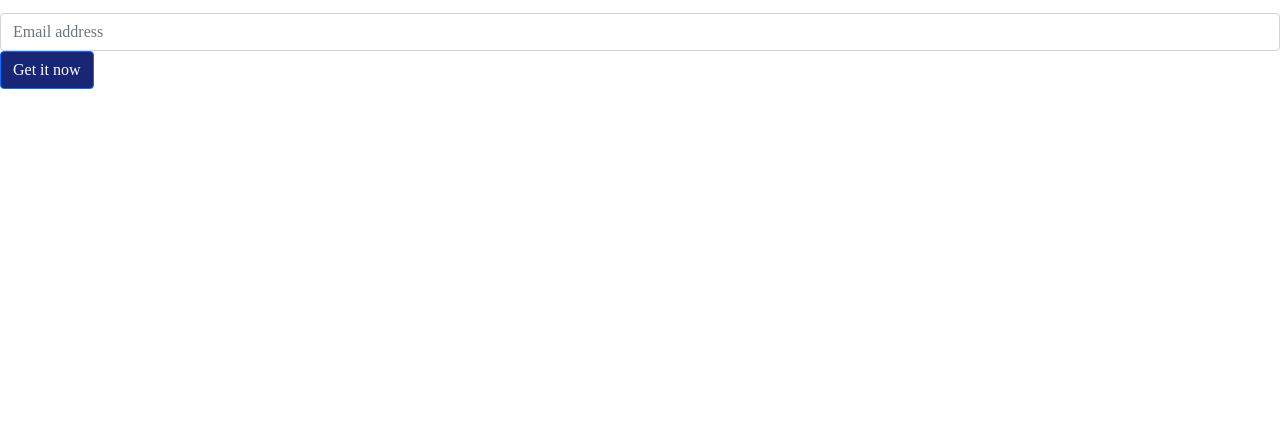
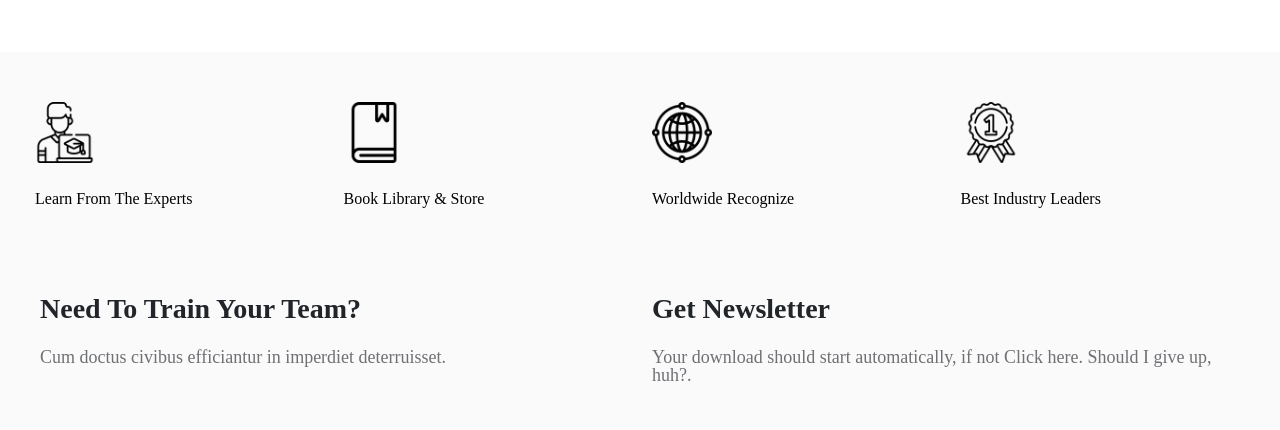
Before and after one commit to MelikovaS/Edumy, a plain HTML site: page index.html in a window 1280 px wide. Shown: the part 2310-2740 px from the top of the page. Before the commit the page ends 2399 px from the top, so only its background shows below. Drawn offline with nearby package versions, Linux system fonts and the light colour scheme.

Commit message:
duzelishler edildi

```diff
--- a/assets/css/style.css
+++ b/assets/css/style.css
@@ -42,7 +42,7 @@ a{
 .kart {
     display: flex;
     justify-content: space-between;
-    padding-top: 40px;
+    padding: 40px 35px;
 
 }
 
@@ -83,8 +83,8 @@ font-size: 18px;
 }
 
 .image1{
- border-radius: 15px;
- transition: all 0.3s ease;
+    border-radius: 15px;
+    transition: all 0.3s ease;
 
 }
 .image2{
@@ -175,7 +175,8 @@ font-size: 18px;
 .welcome{
     display: flex;
     justify-content: space-between;
-    padding-top: 70px;
+    padding: 70px 35px 60px;
+    background-color: rgba(100, 100, 100, 0.03);
 }
 
 .welcome-left h2{
@@ -188,14 +189,21 @@ font-size: 18px;
     height: 120px;
     font-size: 20px;
     color: #6f7074;
+    margin-bottom: 30px;
+}
+
+.welcome-left button{
+    width: 200px;
+    height: 50px;
+    color: #fff;
 }
 .welcome-right img{
-    width: 630px;
-    height: 412px;
+    width: 630px !important;
+    height: 412px !important;
 }
 
 .news{
-    padding: 60px 35px 0;
+    padding: 60px 35px 50px;
 }
 
 .news-left img{
@@ -222,7 +230,7 @@ font-size: 18px;
 }
 
 .news-left a:hover{
-        color: #000;
+    color: #000;
 }
 
 .see{
@@ -289,7 +297,7 @@ font-size: 18px;
     display: flex;
     margin: 0 0 20px;
     padding: 30px 10px;
-    background-color: rgba(100, 100, 100, 0.1);
+    background-color: rgba(100, 100, 100, 0.03);
 
 }
 
@@ -303,6 +311,10 @@ font-size: 18px;
     padding-top: 10px;
     position: relative;
     text-align: center;
+}
+
+.post-date:hover{
+    background-color: #192576;
 }
 
 .post-body {
@@ -335,10 +347,75 @@ font-size: 18px;
     width: 20px;
     height: 20px;
 }
-.learn {
+
+.learn{
+    padding: 50px 35px;
+    background-color: rgba(100, 100, 100, 0.03);
+}
+.images img{
+    color: #192675 !important;
+    width: 60px;
+    height: 61px;
+    margin-bottom: 25px;
+}
+.ikon a{
+    color: #000;
+}
+.ikon a:hover{
+    color: #333;
+}
+
+.partners{
+    background-color: rgba(100, 100, 100, 0.03);
+    padding: 35px 40px;
+}
+
+.partners-left h3{
+    padding-bottom: 15px;
+    font-weight: 700;
+}
+
+.partners-left p{
+    color: #6f7074;
+    padding-bottom: 70px;
+    font-size: 18px;
+    font-weight: 400;
+}
+
+.partner-image img{
+    padding-right: 50px;
+}
+
+.partners-right h3{
+    padding-bottom: 15px;
+    font-weight: 700;
+}
+
+.partners-right p{
+    color: #6f7074;
+    padding-bottom: 60px;
+    font-size: 18px;
+    font-weight: 400;
+}
+
+.partners-right form{
     display: flex;
-    justify-content: space-evenly;
-    height: 25%;
-    align-items: flex-end;
-    margin: 0 0;
+    align-items: center;
 }
+
+form input{
+    width: 353px !important;
+    height: 50px;
+    margin-right: 40px;
+}
+
+form button{
+    width: 150px;
+    height: 50px;
+}
+
+form button img{
+    color: #fff !important;
+    padding-left: 10px;
+    align-items: center;
+}
--- a/index.html
+++ b/index.html
@@ -43,7 +43,7 @@
     </div>
   </section>
 
-  <section class="kart container">
+  <section class="kart">
       <div class="card image1" style="width: 18rem;">
         <div class="color-black">
           <div class="card-body">
@@ -82,7 +82,7 @@
       </div>
   </section>
 
-  <section class="welcome container">
+  <section class="welcome">
    <div class="welcome-left">
       <h2 class="h2">WELCOME</h2>
       <p>Lorem Ipsum is simply dummy text of the printing and typesetting industry. Lorem Ipsum has been the industry's standard dummy text ever since the make a type specimen book. It has survived not only five centuries, but also the leap into electronic typesetting, remaining essentially unchanged.</p>
@@ -198,12 +198,39 @@
     </div>
   </section>
 
-
+  <section class="learn">
+    <div class="row">
+      <div class="ikon col-lg-3">
+        <div class="images">
+          <img src="./assets/images/student.png" alt="">
+        </div>
+        <a href="#">Learn From The Experts</a>
+      </div>
+      <div class="ikon col-lg-3">
+        <div class="images">
+          <img src="./assets/images/agenda.png" alt="">
+        </div>
+        <a href="#">Book Library & Store</a>
+      </div>
+      <div class="ikon col-lg-3">
+        <div class="images">
+          <img src="./assets/images/worldwide.png" alt="">
+        </div>
+        <a href="#">Worldwide Recognize</a>
+      </div>
+      <div class="ikon col-lg-3">
+        <div class="images">
+          <img src="./assets/images/first.png" alt="">
+        </div>
+        <a href="#">Best Industry Leaders</a>
+      </div>
+    </div>
+  </section>
 
   <section class="partners">
     <div class="row">
-      <div class="partners-left">
-        <h3>Need To Train Your Team?</h3>
+      <div class="partners-left col-lg-6">
+        <h3 class="h3">Need To Train Your Team?</h3>
         <p>Cum doctus civibus efficiantur in imperdiet deterruisset.</p>
         <div class="partner-image">
           <img src="./assets/images/partner1.png" alt="">
@@ -212,15 +239,15 @@
           <img src="./assets/images/partner4.png" alt="">
         </div>
       </div>
-      <div class="partners-right">
-        <h3>Get Newsletter</h3>
+      <div class="partners-right col-lg-6">
+        <h3 class="h3">Get Newsletter</h3>
         <p>Your download should start automatically, if not Click here. Should I give up, huh?.</p>
         <form>
           <div class="form-group">
             <label for="exampleInputEmail1"></label>
             <input type="email" class="form-control" id="exampleInputEmail1" aria-describedby="emailHelp" placeholder="Email address">
           </div>
-          <button type="submit" class="btn btn-primary">Get it now</button>
+          <button type="submit" class="btn btn-primary">Get it now <img src="./assets/images/arrow.svg" alt=""></button>
         </form>
       </div>
     </div>
```
Also changed, not shown: assets/images/agenda.png (added), assets/images/first.png (added), assets/images/icon1.png (deleted), assets/images/icon2.png (deleted), assets/images/icon3.png (deleted), assets/images/icon4.png (deleted), assets/images/student.png (added), assets/images/worldwide.png (added).
